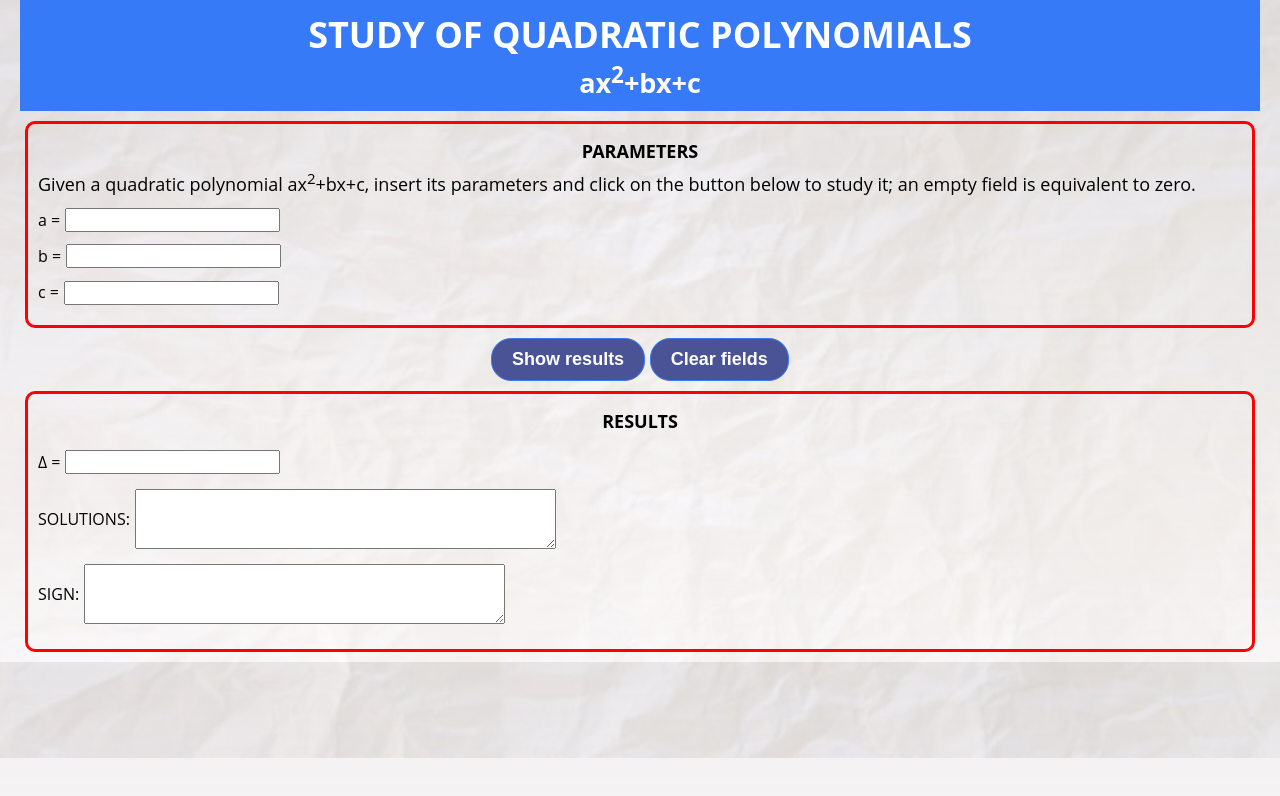
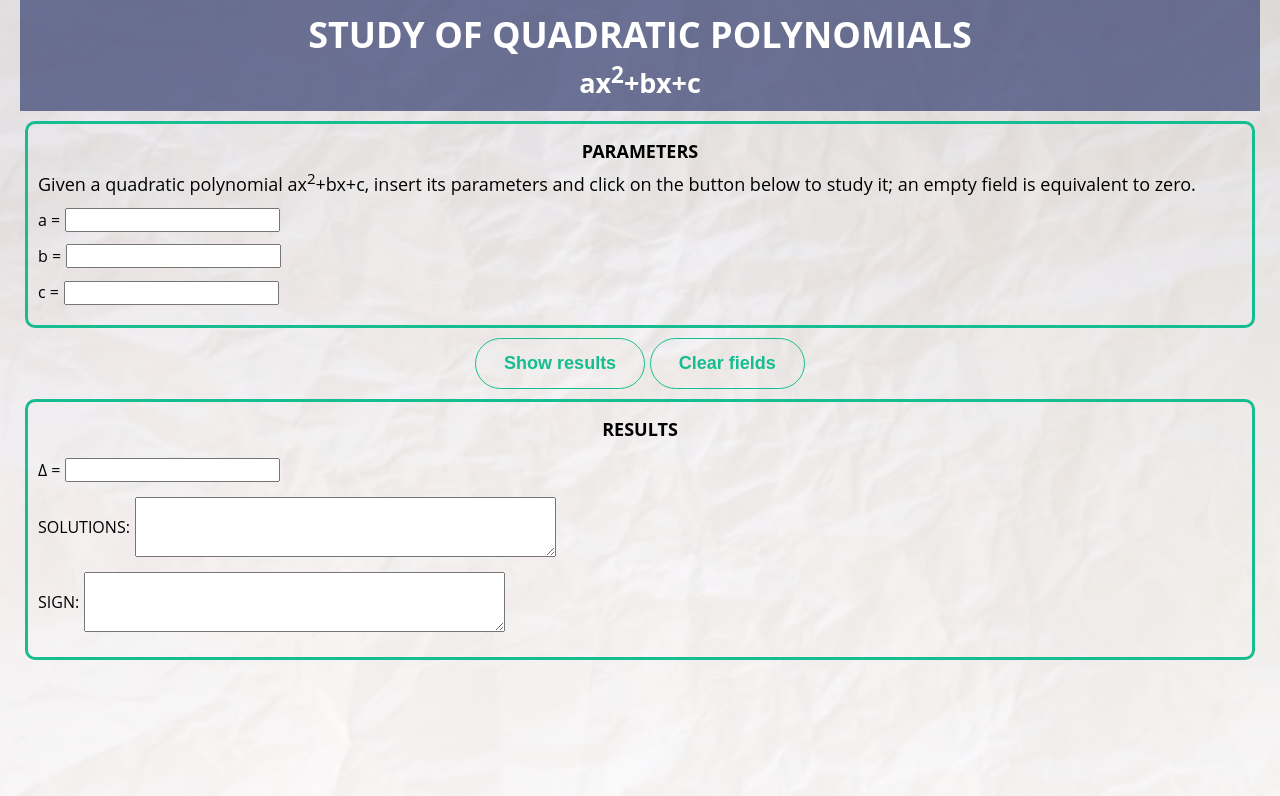
Before and after one commit to francescopicchi76/quadraticpolynomial, a plain HTML site: page index.html in a window 1280 px wide. Drawn offline with Linux system fonts and the light colour scheme.

Commit message:
Update quadraticPolynomial_style.css
Some style refresh

```diff
--- a/css/quadraticPolynomial_style.css
+++ b/css/quadraticPolynomial_style.css
@@ -7,9 +7,9 @@ html {
 }
 
 header {
-  background-color: rgb(55, 122, 247);
+  background-color: rgba(53, 63, 111, 0.7);
   text-align: center;
-  color: white;
+  color: #fff;
   padding: 10px 0;
   margin: 0 20px;
 }
@@ -20,7 +20,8 @@ header>h1, header>h2 {
 
 body {
   font-family: "Open Sans", sans-serif;
-  background: linear-gradient(rgba(229, 225, 225, 0.5), rgba(255, 253, 253, 0.7)), url(../images/paper.jpg) center no-repeat;
+  min-height: 100vh;
+  background: linear-gradient(rgba(229, 225, 225, 0.5), rgba(255, 253, 253, 0.7)), url(../images/paper.jpg) center no-repeat fixed;
 	background-size: cover;
   font-size: 1.8rem;
   margin: 0;
@@ -41,7 +42,7 @@ h4 {
 }
 
 .cornice {
-  border-color: red;
+  border-color: #15bd90;
   border-style: solid;
   border-radius: 1rem;
   padding: 10px;
@@ -57,14 +58,14 @@ h4 {
 }
 
 .button {
-  outline: none;
-  background-color: #4a5396;
-  color: white;
+  background: #15bd90;
+  color: #fff;
   font-weight: bold;
   font-size: 1.8rem;
-  border-radius: 2rem;
-  padding: 10px 20px;
-  border: solid 1px rgb(55, 122, 247);
+  border-radius: 50px;
+  padding: 14px 28px;
+  border: solid 1px #15bd90;
+  cursor: pointer;
 }
 
 textarea, label, input {
@@ -72,3 +73,16 @@ textarea, label, input {
   font-size: 1.6rem;
   max-width: 100%;
 }
+
+@media only screen and (min-width: 992px) {
+  .button {
+    background: transparent;
+    color: #15bd90;
+    transition: all 0.3s;
+  }
+
+  .button:hover {
+    background: #15bd90;
+    color: #fff;
+  }
+}
```
